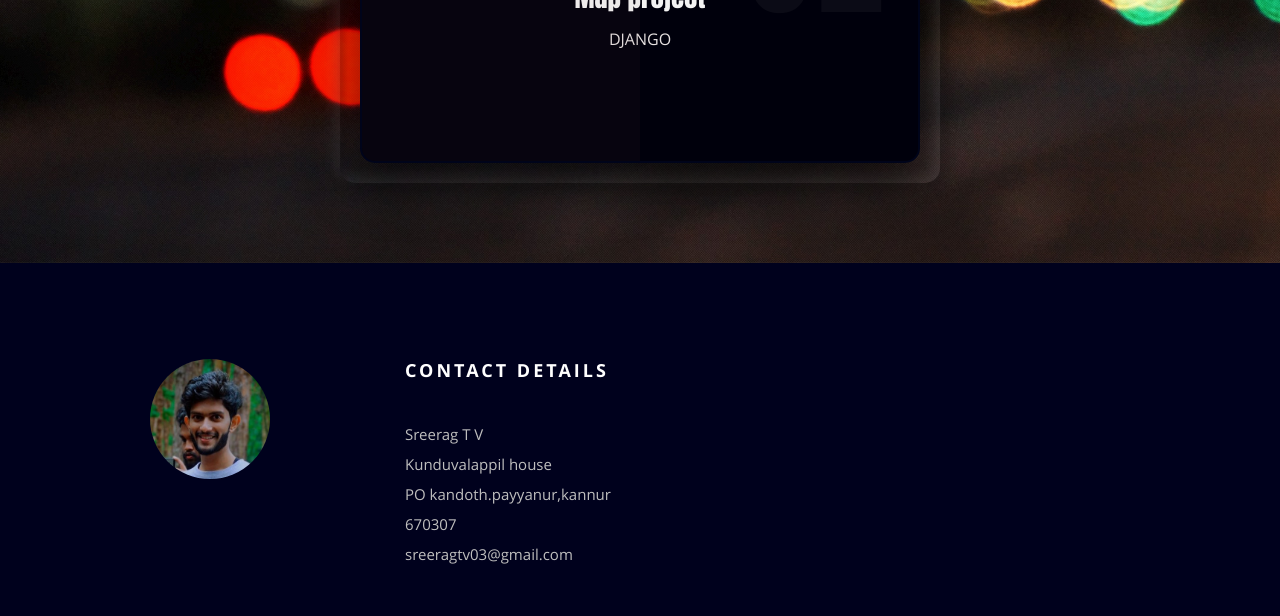
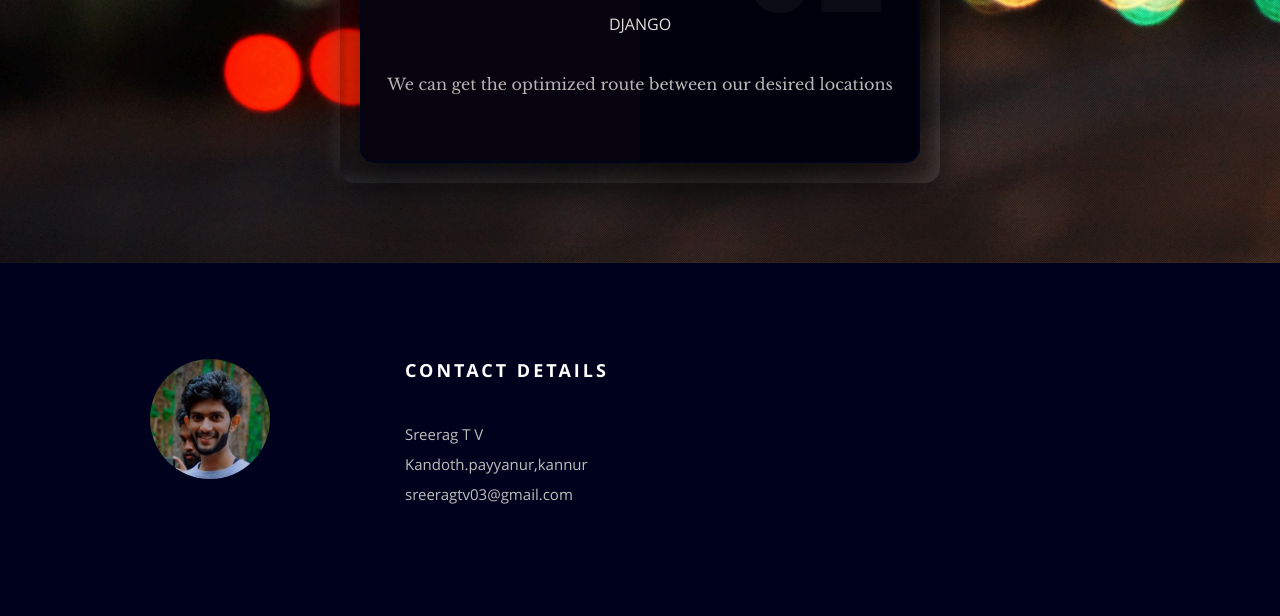
Before and after one commit to SreeragTV99/sreeragtv, a plain HTML site: page index.html in a window 1280 px wide. Shown: the part 3506-4122 px from the top of the page. Drawn offline with nearby package versions, Linux system fonts and the light colour scheme.

Commit message:
project description added

```diff
--- a/index.html
+++ b/index.html
@@ -26,7 +26,7 @@
 
    <!-- Favicons
 	================================================== -->
-	<link rel="shortcut icon" href="\images\profilepic.png" >
+	<link rel="shortcut icon" href="images/logo.png">
    <style>
     .git a{
     color: white;
@@ -245,6 +245,7 @@
                      <h2>01</h2>
                      <h3>Online paying-guest accomodation</h3>
                      <p>PHP</p>
+                     <h5>It is a website in which we can book or rent PG s</h5>
                  </div>
              </div>
          </div>
@@ -254,6 +255,7 @@
                      <h2>02</h2>
                      <h3>Map project</h3>
                      <p>DJANGO</p>
+                     <h5>We can get the optimized route between our desired locations</h5>
                  </div>
              </div>
          </div>
@@ -282,10 +284,9 @@
                   <h2>Contact Details</h2>
                   <p class="address">
 						   <span>Sreerag T V</span><br>
-						   <span>Kunduvalappil house<br>
-						         PO kandoth.payyanur,kannur
+						   <span>
+						      Kandoth.payyanur,kannur
                      </span><br>
-						   <span>670307</span><br>
                      <span>sreeragtv03@gmail.com</span>
 					   </p>
 
```
